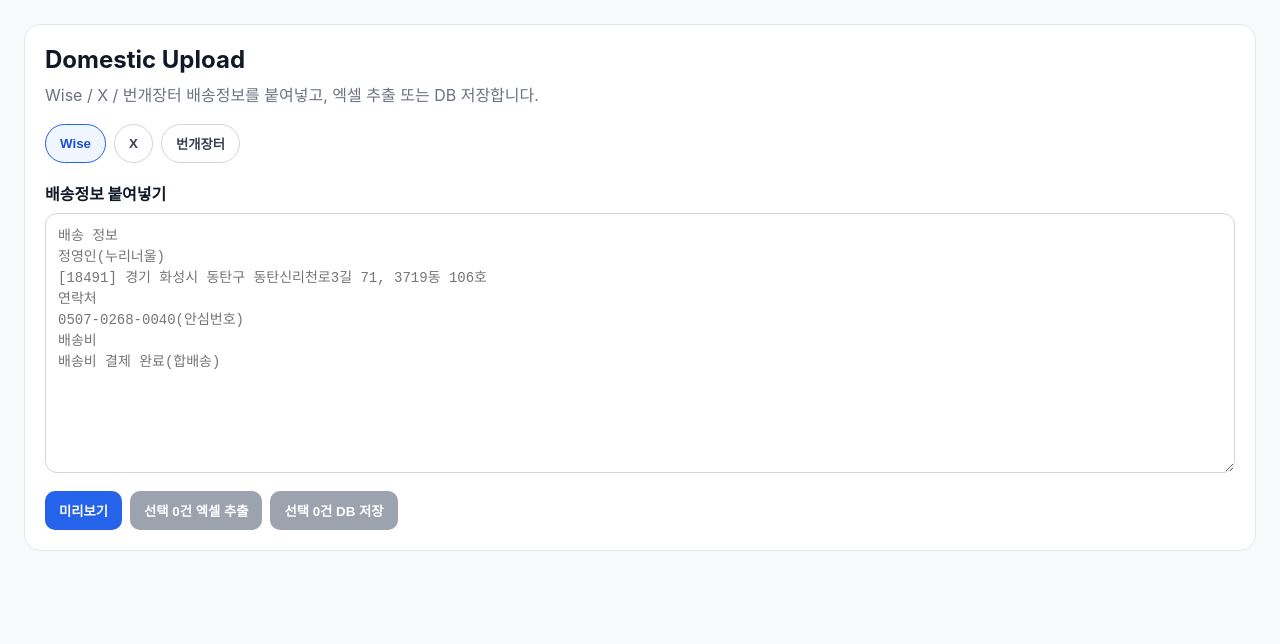
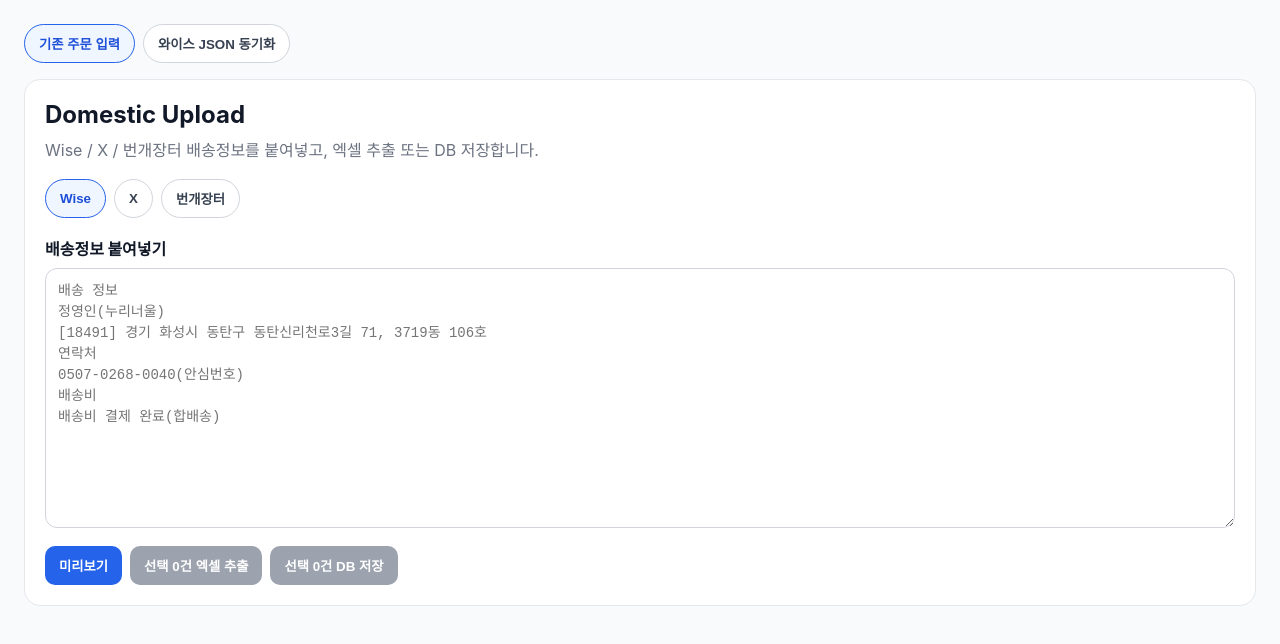
Before and after one commit to ddogagak/shipping, a Next.js app in the folder web/: page /domestic-upload in a window 1280 px wide. Shown: the top 644 px of the page. Built offline with nearby package versions, Linux system fonts and the light colour scheme.

Commit message:
Expose Wise JSON import in separate domestic upload tab

```diff
--- a/web/src/app/domestic-upload/page.tsx
+++ b/web/src/app/domestic-upload/page.tsx
@@ -2,6 +2,7 @@
 
 import { useMemo, useState, type CSSProperties } from "react";
 import * as XLSX from "xlsx";
+import WiseJsonImport from "./WiseJsonImport";
 
 type Platform = "wise" | "x" | "bunjang";
 
@@ -79,6 +80,7 @@ function toExcelRow(row: DomesticRow) {
 
 export default function DomesticUploadPage() {
   const [platform, setPlatform] = useState<Platform>("wise");
+  const [uploadTab,setUploadTab] = useState<"legacy"|"wise-json">("legacy");
   const [inputText, setInputText] = useState("");
   const [fresh, setFresh] = useState<DomesticRow[]>([]);
   const [duplicated, setDuplicated] = useState<DomesticRow[]>([]);
@@ -228,6 +230,8 @@ export default function DomesticUploadPage() {
 
   return (
     <main style={{ maxWidth: 1280, margin: "0 auto", padding: 24 }}>
+      <div style={{display:"flex",gap:8,marginBottom:16}}><button type="button" style={tabStyle(uploadTab==="legacy")} onClick={()=>setUploadTab("legacy")}>기존 주문 입력</button><button type="button" style={tabStyle(uploadTab==="wise-json")} onClick={()=>setUploadTab("wise-json")}>와이스 JSON 동기화</button></div>
+      {uploadTab==="wise-json" ? <WiseJsonImport/> : <>
       <section style={cardStyle}>
         <h1 style={{ marginTop: 0, marginBottom: 8 }}>Domestic Upload</h1>
         <p style={{ color: "#6b7280", margin: 0 }}>
@@ -330,6 +334,7 @@ export default function DomesticUploadPage() {
           <PreviewTable rows={duplicated} disabled />
         </section>
       ) : null}
+      </>}
     </main>
   );
 }
```
